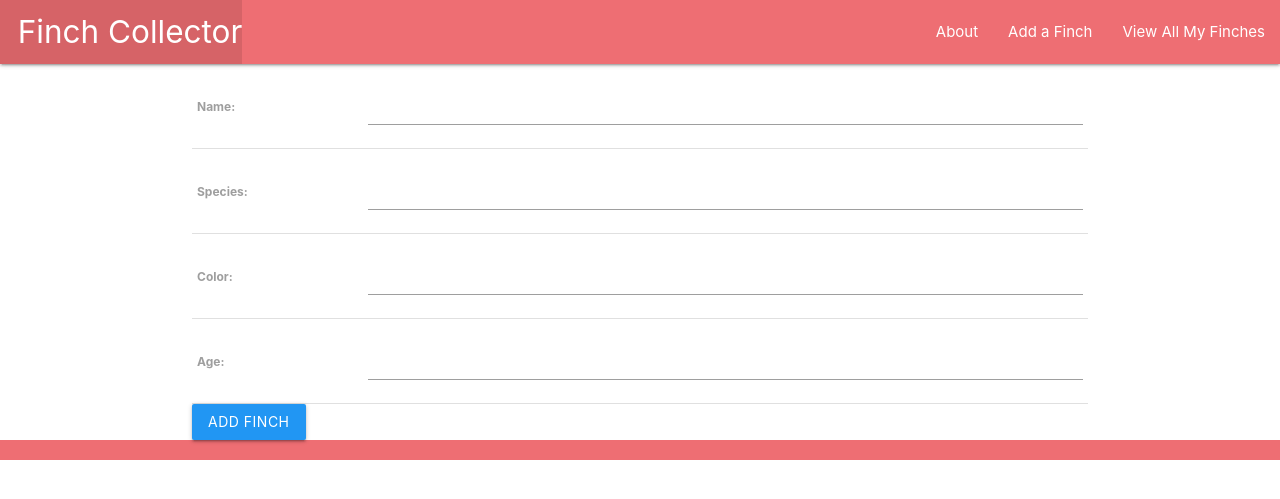
After one commit to niasalgado/finchcollector, a Django app: page /finches/create in a window 1280 px wide. The commit adds this page. Shown: the top 499 px of the page. Run offline with Django 4.2, Linux system fonts and the light colour scheme.

Commit message:
adds create, update, and delete functionalities

```diff
--- a/main_app/models.py
+++ b/main_app/models.py
@@ -1,4 +1,5 @@
 from django.db import models
+from django.urls import reverse
 
 # Create your models here.
 class Finch(models.Model):
@@ -9,3 +10,6 @@ class Finch(models.Model):
 
     def __str__(self):
         return self.name
+
+    def get_absolute_url(self):
+        return reverse('details', kwargs={'finch_id': self.id})
--- a/main_app/templates/base.html
+++ b/main_app/templates/base.html
@@ -18,8 +18,9 @@
           <li><a href="{% url 'home' %}" class="left brand-logo">&nbsp;&nbsp;Finch Collector</a></li>
         </ul>
         <ul class="right">
-          <li><a href="/about">About</a></li>
-          <li><a href="/finches">View All My Finches</a></li>
+          <li><a href="{% url 'about' %}">About</a></li>
+          <li><a href="{% url 'finch_create' %}">Add a Finch</a></li>
+          <li><a href="{% url 'index' %}">View All My Finches</a></li>
         </ul>
       </div>
     </nav>
--- a/main_app/templates/finches/details.html
+++ b/main_app/templates/finches/details.html
@@ -14,6 +14,10 @@
         <p>Age: Kitten</p>
       {% endif %}
     </div>
+    <div class="card-action">
+        <a href="{% url 'finch_update' finch.id %}">Edit</a>
+        <a href="{% url 'finch_delete' finch.id %}">Delete</a>
+    </div>
   </div>
 
   {% endblock %}
--- /dev/null
+++ b/main_app/templates/main_app/finch_form.html
@@ -0,0 +1,10 @@
+{% extends 'base.html' %}
+{% block content %}
+<form action="" method="post">
+    {% csrf_token %}
+    <table>
+        {{ form.as_table }}
+    </table>
+    <input type="submit" value="Add Finch" class="blue btn">
+</form>
+{% endblock %}
--- a/main_app/urls.py
+++ b/main_app/urls.py
@@ -7,4 +7,7 @@ urlpatterns = [
     path('about/', views.about, name='about'),
     path('finches/', views.finches_index, name='index'),
     path('finches/<int:finch_id>', views.finch_details, name='details'),
+    path('finches/create', views.FinchCreate.as_view(), name='finch_create'),
+    path('finches/<int:pk>/update', views.FinchUpdate.as_view(), name='finch_update'),
+    path('finches/<int:pk>/delete', views.FinchDelete.as_view(), name='finch_delete'),
 ]
--- a/main_app/views.py
+++ b/main_app/views.py
@@ -1,5 +1,6 @@
+from django.views.generic.edit import CreateView, UpdateView, DeleteView
 from django.shortcuts import render
-from .models import Finch
+from . models import Finch
 
 # Create your views here.
 def home(request):
@@ -16,3 +17,16 @@ def finches_index(request):
 def finch_details(request, finch_id):
     finch = Finch.objects.get(id=finch_id)
     return render(request, 'finches/details.html', {'finch': finch})
+
+class FinchCreate(CreateView):
+    model = Finch
+    fields = ['name', 'species', 'color', 'age']
+    # success_url = '/finches/'
+
+class FinchUpdate(UpdateView):
+    model = Finch
+    fields = ['name', 'color', 'age']
+
+class FinchDelete(DeleteView):
+    model = Finch
+    success_url = '/finches/'
```
Also changed, not shown: main_app/templates/main_app/finch_confirm_delete.html (added, +13 -0 lines).
